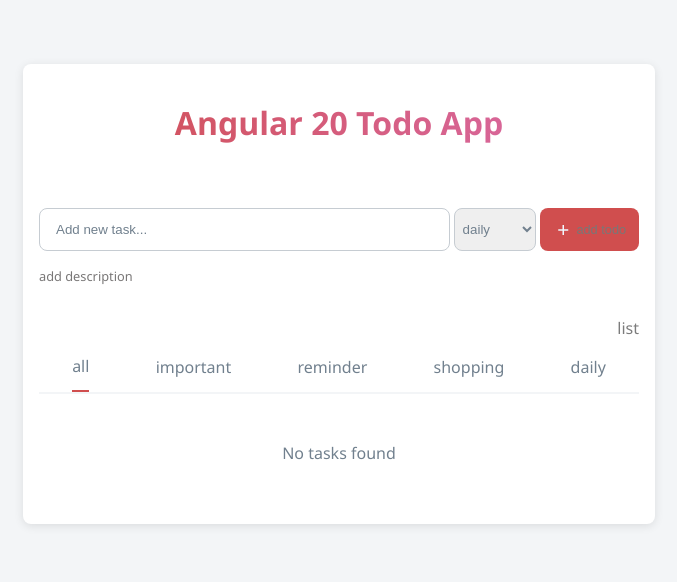
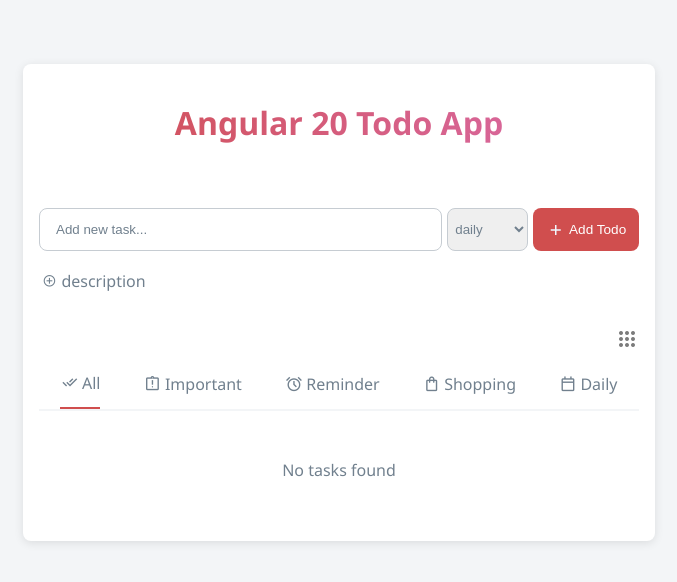
Before and after one commit to Amir-username/angular-todo-app, an Angular app: page / in a window 1280 px wide. Shown: the top 582 px of the page, without its empty margins (301-978 px from the left). Built offline with nearby package versions, Linux system fonts and the light colour scheme.

Commit message:
update icons

```diff
--- a/src/app/app.html
+++ b/src/app/app.html
@@ -13,7 +13,10 @@
       (click)="view.set(view() === 'grid' ? 'list' : 'grid')"
       class="view-button"
     >
-      {{ view() }}
+      @if (view() === 'list') {
+      <span class="material-symbols-outlined"> apps </span>
+      } @else {
+      <span class="material-symbols-outlined"> density_medium </span> }
     </div>
     <tabs
       [activeTabInput]="activeTab()"
--- a/src/app/components/todo-form/todo-form.css
+++ b/src/app/components/todo-form/todo-form.css
@@ -38,7 +38,7 @@ button {
 }
 
 button:hover {
-  background-color: var(--color-primary-light)
+  background-color: var(--color-primary-light);
 }
 
 textarea {
@@ -47,11 +47,18 @@ textarea {
   border: 1.5px solid hsl(0, 4%, 80%);
 }
 
-span {
+/* span {
   font-size: 0.8rem;
-  color: hsl(0, 1%, 47%);
   cursor: pointer;
+} */
+
+span.button-text {
+  color: var(--color-gray-100);
+  font-size: 0.85rem;
+  font-weight: 500;
+  text-transform: capitalize;
 }
+
 /*
 span:hover {
   color: hsl(0, 1%, 20%);
@@ -70,8 +77,34 @@ option {
   cursor: pointer;
 }
 
+option:hover {
+  background-color: var(--color-primary-light);
+  accent-color: var(--color-primary-light);
+  color: var(--color-gray-100);
+}
 
 .add-icon {
   font-size: 20px;
   color: aliceblue;
 }
+
+.desc-button {
+  display: flex;
+  gap: 0.3rem;
+  padding: 0.2rem;
+  align-items: center;
+  color: var(--color-placeholder);
+  cursor: pointer;
+}
+
+.desc-button:hover {
+  color: var(--color-gray-600);
+}
+
+.desc {
+  font-size: 1rem;
+}
+
+.add-circle {
+  font-size: 0.9rem;
+}
--- a/src/app/components/todo-form/todo-form.html
+++ b/src/app/components/todo-form/todo-form.html
@@ -8,10 +8,10 @@
       required
     />
     <select name="tag" [(ngModel)]="tag">
+      <option value="important">important</option>
+      <option value="reminder">reminder</option>
+      <option value="shopping">shopping</option>
       <option value="daily">daily</option>
-      <option value="important">important</option>
-      <option value="shopping">shopping</option>
-      <option value="reminder">reminder</option>
     </select>
     <button type="submit">
       <span class="material-symbols-outlined add-icon"> add </span>
@@ -24,8 +24,14 @@
     placeholder="your task description"
     name="description"
   ></textarea>
-  <span (click)="isDescOpen.set(false)">close</span>
+  <div class="desc-button">
+    <span class="material-symbols-outlined add-circle"> cancel </span>
+    <span class="desc" (click)="isDescOpen.set(false)">close</span>
+  </div>
   } @else {
-  <span (click)="isDescOpen.set(true)">add description</span>
+  <div class="desc-button">
+    <span class="material-symbols-outlined add-circle"> add_circle </span>
+    <span class="desc" (click)="isDescOpen.set(true)">description</span>
+  </div>
   }
 </form>
--- a/src/app/components/todo-list/todo-list.css
+++ b/src/app/components/todo-list/todo-list.css
@@ -25,7 +25,7 @@ li.list {
   /* transition: transform 250ms cubic-bezier(0, 0, 0.2, 1); */
   &.completed span:not(.drag-handle) {
     text-decoration: line-through;
-    color: var(--color-gray-400)
+    color: var(--color-gray-400);
   }
   cursor: pointer;
   /* &.cdk-drag-dragging {
@@ -51,9 +51,12 @@ li.grid {
   border-radius: 0.5rem;
   &.completed h4:not(.drag-handle) {
     text-decoration: line-through;
-    color: var(--color-gray-400)
+    color: var(--color-gray-400);
   }
-  cursor: pointer;
+}
+
+li.grid:hover {
+  box-shadow: 0 2px 4px var(--color-gray-300);
 }
 
 .grid-buttons {
@@ -107,7 +110,7 @@ small {
   color: var(--color-placeholder);
   margin-right: 1rem;
 }
-.close{
+.close {
   background: transparent;
   border: none;
   color: var(--color-accent);
--- a/src/app/tabs/tabs.css
+++ b/src/app/tabs/tabs.css
@@ -6,11 +6,19 @@
 }
 
 .tab-item {
+  display: flex;
+  gap: 0.2rem;
+  align-items: center;
   color: var(--color-placeholder);
   cursor: pointer;
   padding-bottom: 0.8rem;
+  text-transform: capitalize;
 }
 
 .active {
   border-bottom: 2px solid var(--color-primary);
 }
+
+.material-symbols-outlined {
+  font-size: 1.15rem;
+}
--- a/src/app/tabs/tabs.html
+++ b/src/app/tabs/tabs.html
@@ -4,6 +4,7 @@
     (click)="setActiveTab.emit('all')"
     [class.active]="activeTabInput() === 'all'"
   >
+    <span class="material-symbols-outlined"> done_all </span>
     all
   </div>
   <div
@@ -11,6 +12,7 @@
     (click)="setActiveTab.emit('important')"
     [class.active]="activeTabInput() === 'important'"
   >
+    <span class="material-symbols-outlined"> assignment_late </span>
     important
   </div>
   <div
@@ -18,6 +20,7 @@
     (click)="setActiveTab.emit('reminder')"
     [class.active]="activeTabInput() === 'reminder'"
   >
+    <span class="material-symbols-outlined"> alarm </span>
     reminder
   </div>
   <div
@@ -25,6 +28,7 @@
     (click)="setActiveTab.emit('shopping')"
     [class.active]="activeTabInput() === 'shopping'"
   >
+    <span class="material-symbols-outlined"> shopping_bag </span>
     shopping
   </div>
   <div
@@ -32,6 +36,7 @@
     (click)="setActiveTab.emit('daily')"
     [class.active]="activeTabInput() === 'daily'"
   >
+    <span class="material-symbols-outlined"> calendar_today </span>
     daily
   </div>
 </div>
--- a/src/styles.css
+++ b/src/styles.css
@@ -14,6 +14,7 @@
   --color-gray-300: hsl(210, 11%, 80%);
   --color-gray-400: hsl(210, 11%, 71%);
   --color-gray-500: hsl(210, 11%, 50%);
+  --color-gray-600: hsl(210, 11%, 35%);
   --color-gray-900: hsl(210, 11%, 15%);
 
   /* Semantic names */
```
